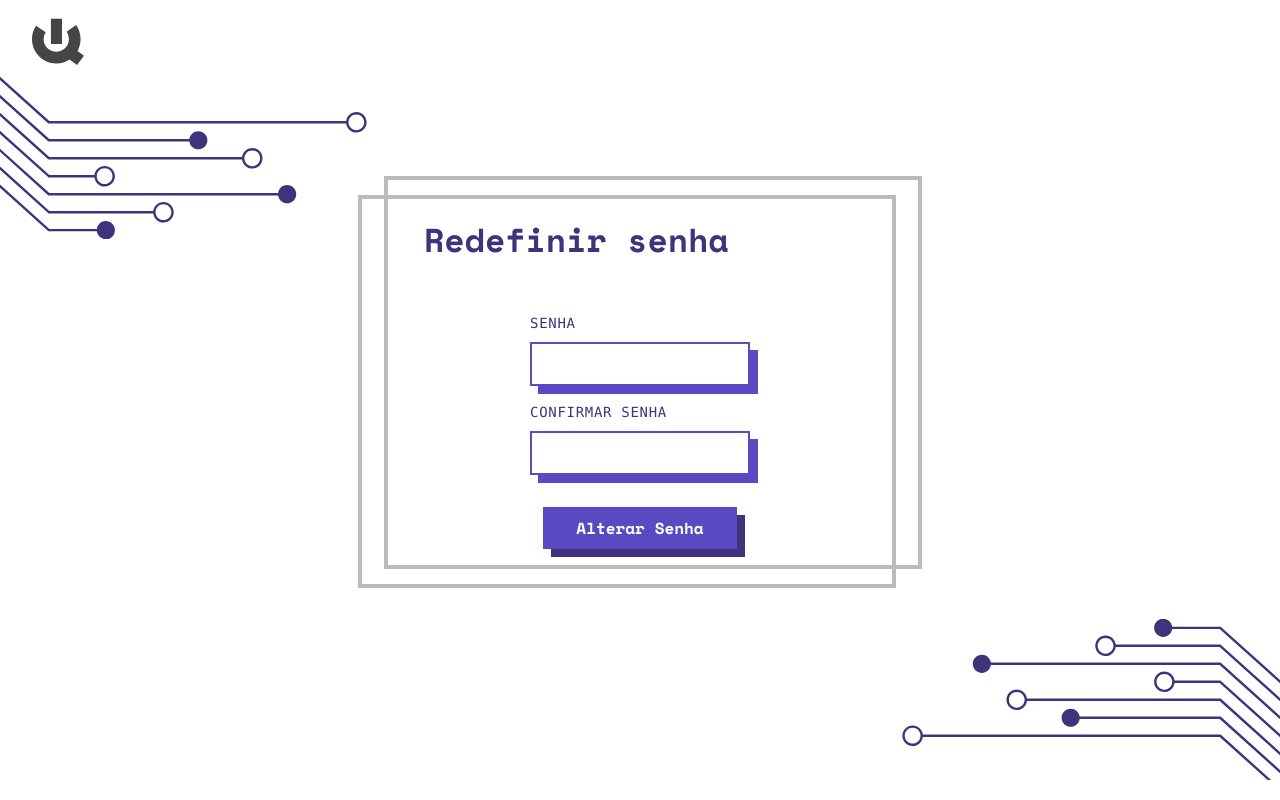
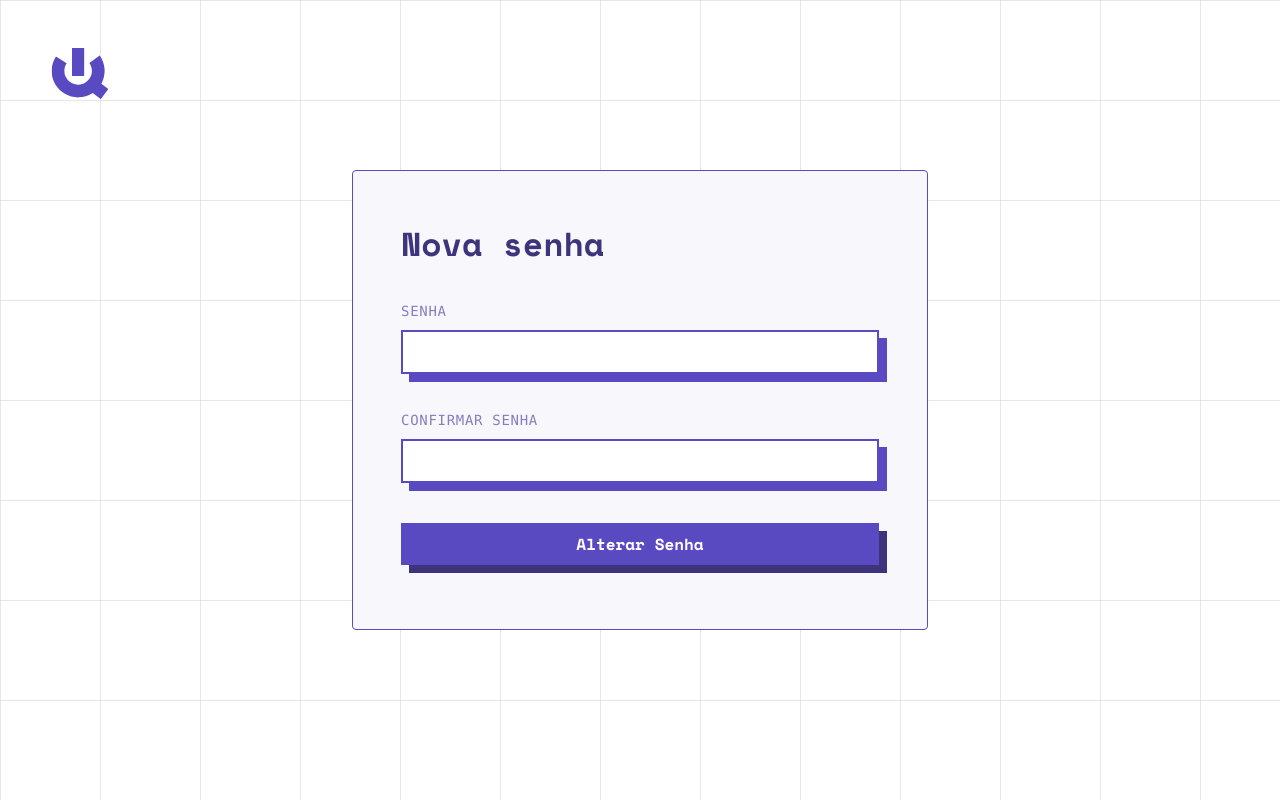
Before and after one commit to QuestIO42/App-frontend, a React (Vite) app: page /change-password/1 in a window 1280 px wide. Built offline with nearby package versions, Linux system fonts and the light colour scheme.

Commit message:
style: update change password page

```diff
--- a/src/components/form/FormInput.tsx
+++ b/src/components/form/FormInput.tsx
@@ -14,7 +14,7 @@ const FormInput: React.FC<FormInputProps> = ({
 }) => {
   return (
     <div className="mb-4 w-full">
-      <label className="mb-2 block font-mono text-[14px] uppercase tracking-wider text-roxo-900">
+      <label className="mb-2 block font-mono text-[14px] uppercase tracking-wider text-roxo-500">
         {label}
       </label>
 
--- a/src/pages/Login@Registration/ChangePassword.tsx
+++ b/src/pages/Login@Registration/ChangePassword.tsx
@@ -1,17 +1,17 @@
 import { updateUser } from '@/services/api/user'
+import { z } from 'zod'
+import { useNavigate, useParams } from 'react-router-dom'
+import { useForm } from 'react-hook-form'
+import { zodResolver } from '@hookform/resolvers/zod'
+import { useAuth } from '@/hooks/useAuth'
 import Logo from '@/components/svgComponents/Logo'
 import CircuitBottomRight from '@/components/svgComponents/circuit/CircuitBottomRight'
 import CircuitTopLeft from '@/components/svgComponents/circuit/CircuitTopLeft'
-import { z } from 'zod'
-import { useForm } from 'react-hook-form'
-import { zodResolver } from '@hookform/resolvers/zod'
 import FormTitle from '@/components/form/FormTitle'
 import ModalSquareForm from '@/components/utility/ModalSquareForm'
-import { useNavigate, useParams } from 'react-router-dom'
 import FormInput from '@/components/form/FormInput'
 import ErrorMessage from '@/components/form/ErrorMessage'
 import Button from '@/components/utility/Button'
-import { useAuth } from '@/hooks/useAuth'
 
 // Verificação das condições de senha
 const ChangePasswordSchema = z
@@ -68,19 +68,22 @@ export default function ChangePasswordForm() {
   }
 
   return (
-    <div className="min-w-screen flex min-h-screen items-center justify-center">
+    <div className="min-w-screen min-h-screen bg-grid-pattern relative flex flex-col items-center justify-center px-6">
+      <div className="w-full absolute top-0 z-50 p-7 sm:p-12">
         <Logo
-        link="/"
-        className="absolute left-8 top-4 z-10 cursor-pointer text-cinza transition duration-300 ease-in-out hover:text-roxo-900"
+          link="https://www.vlab.dc.ufscar.br"
+          className="w-[52px] sm:w-[64px] aspect-square cursor-pointer text-roxo-300 transition duration-300 ease-in-out hover:text-roxo-900"
         />
-      <div className="mb-14 mt-14">
-        <ModalSquareForm>
-          <div className="relative flex flex-col items-center justify-center p-10 md:px-10 md:py-5 xl:min-w-[32rem]">
-            <FormTitle title="Redefinir senha" />
+      </div>
+
+      <div className="h-auto bg-[#f8f7fc] flex flex-col items-center justify-center border border-roxo-300 rounded mt-16 sm:mt-0 p-8 sm:p-12 min-w-full sm:min-w-[36rem]">
+        <FormTitle title="Nova senha" />
+
         <form
           onSubmit={handleSubmit(handlePassword)}
-              className="mt-12 flex flex-col items-center justify-center"
+          className="mt-8 w-full flex flex-col items-center justify-center"
         >
+          <div className="w-full flex flex-col items-start">
             <FormInput
               registerProps={register('password')}
               type="password"
@@ -90,27 +93,29 @@ export default function ChangePasswordForm() {
             {errors.password && (
               <ErrorMessage error={errors.password.message} />
             )}
+          </div>
+
+          <div className="w-full flex flex-col items-start mt-5">
             <FormInput
               registerProps={register('confirmPassword')}
               type="password"
               label="confirmar senha"
             />
+
             {errors.confirmPassword && (
               <ErrorMessage error={errors.confirmPassword.message} />
             )}
+          </div>
+
           {errors.root && <ErrorMessage error={errors.root.message} />}
+
           <Button
             disabled={isSubmitting}
-                className="mt-4"
+            className="mt-6 mb-4 w-full"
             text="Alterar Senha"
           />
         </form>
       </div>
-        </ModalSquareForm>
-      </div>
-
-      <CircuitTopLeft className="md:text absolute left-0 top-5 hidden max-h-[30%] max-w-[30%] xl:block" />
-      <CircuitBottomRight className="absolute bottom-5 right-0 hidden max-h-[30%] max-w-[30%] xl:block"></CircuitBottomRight>
     </div>
   )
 }
```
Lines whose indentation alone changed are shown as unchanged.
